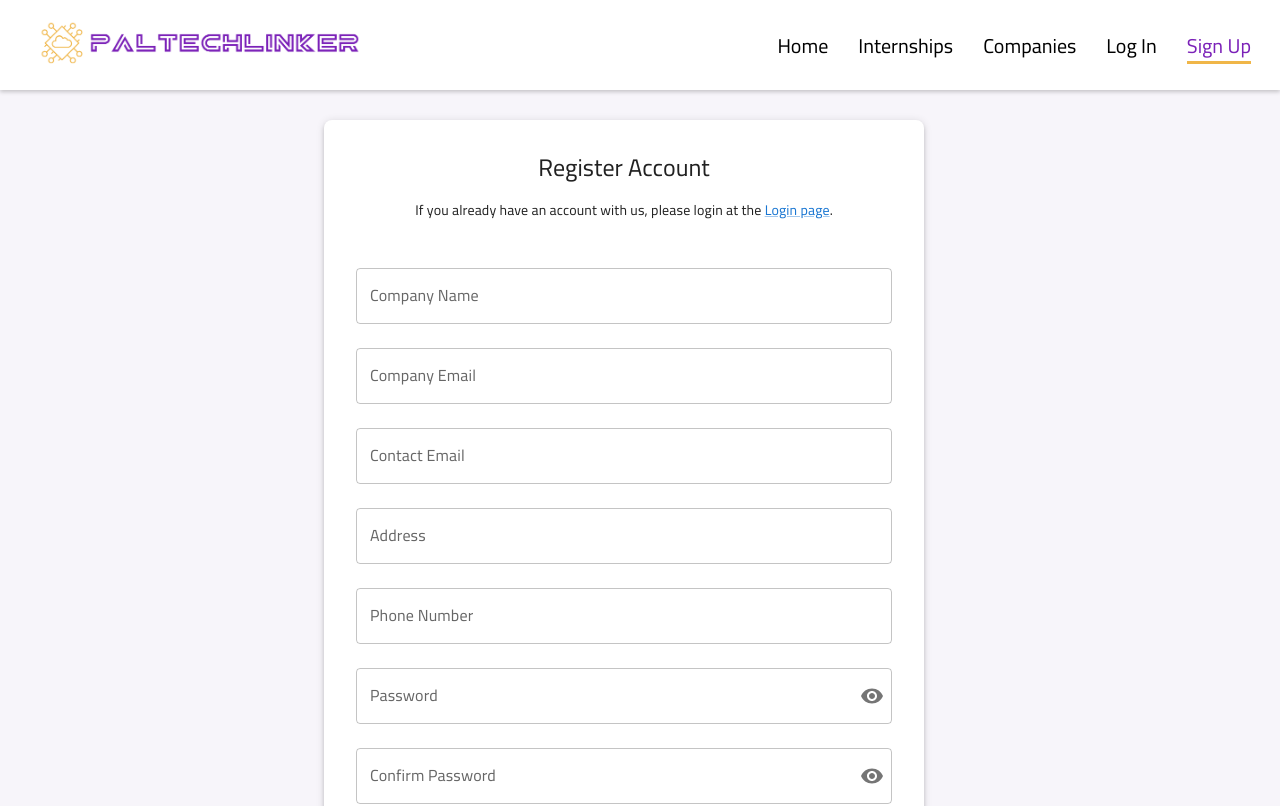
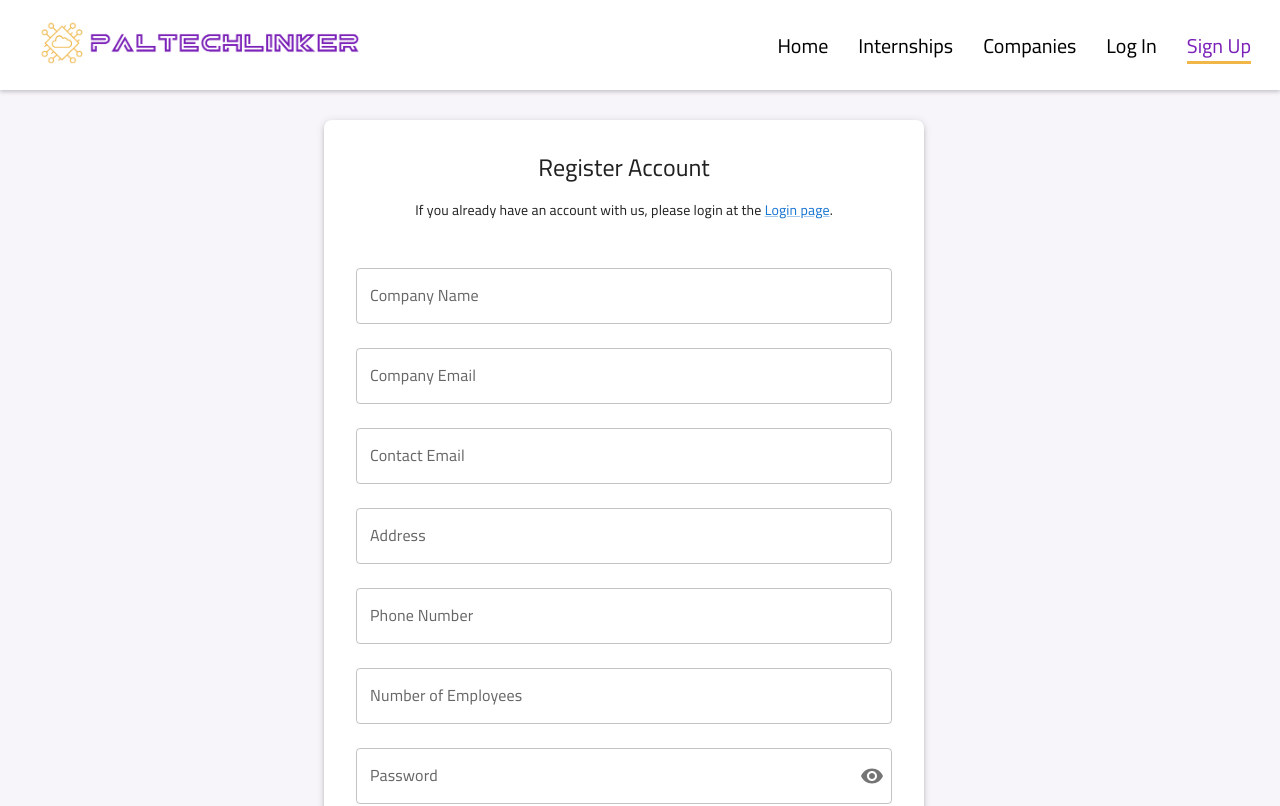
Before and after one commit to Lojain-Abdalrazaq/GSG-MRDT-Training-Project-PalTechLinker, a React (Create React App) app in the folder FrontEnd/paltechlinker/: page /signup in a window 1280 px wide. Shown: the top 806 px of the page. Built offline with nearby package versions, Linux system fonts and the light colour scheme.

Commit message:
Integrate sign up with api

```diff
--- a/FrontEnd/paltechlinker/src/Pages/Signup/Signup.jsx
+++ b/FrontEnd/paltechlinker/src/Pages/Signup/Signup.jsx
@@ -17,13 +17,51 @@ import LinkedInIcon from "@mui/icons-material/LinkedIn";
 import * as Yup from "yup";
 import Colors from "../../Assets/Colors/Colors";
 import CustomButton from "../../CommonComponents/CustomButton";
+import axios from "axios";
+import { useNavigate } from "react-router-dom";
 
 const Register = () => {
   const [showPassword, setShowPassword] = useState(false);
   const [showConfirmPassword, setShowConfirmPassword] = useState(false);
+  const navigate = useNavigate();
+  const [signUpMessage, setSignUpMessage] = useState("");
 
   const handleSubmit = async (values) => {
-    // Handle submit logic here
+    const signupData = {
+      name: values.companyName,
+      email: values.companyEmail,
+      password: values.password,
+      address: values.address,
+      description: values.description,
+      websiteLink: values.website,
+      phoneNumber: values.phone,
+      contactEmail: values.contactEmail,
+      imageUrl: values.avatar
+        ? URL.createObjectURL(values.avatar)
+        : "http://example.com/updatedimage.png",
+      numberOfEmployees: 100,
+      socialAccount: values.linkedIn,
+    };
+
+    try {
+      const response = await axios.post(
+        "http://localhost:8081/api/companies/signup",
+        signupData
+      );
+
+      if (response.status === 201) {
+        setSignUpMessage(response.data);
+        console.log("Sign Up successful");
+        navigate("/login");
+      } else {
+        setSignUpMessage(
+          response.data|| "Signup failed. Please try again."
+        );
+      }
+    } catch (error) {
+      console.error("Error signing up:", error);
+      setSignUpMessage("Signup failed. Please try again.");
+    }
   };
 
   return (
@@ -70,6 +108,17 @@ const Register = () => {
               >
                 Register Account
               </Typography>
+
+              {signUpMessage && (
+                <Typography
+                  variant="body1"
+                  color="error"
+                  style={{ marginTop: "1rem" }}
+                >
+                  {signUpMessage}
+                </Typography>
+              )}
+
               <Typography
                 variant="body2"
                 style={{
@@ -101,6 +150,7 @@ const Register = () => {
                   description: "",
                   linkedIn: "",
                   avatar: null,
+                  numberOfEmployees: "",
                 }}
                 validationSchema={Yup.object().shape({
                   companyName: Yup.string().required(
@@ -128,6 +178,10 @@ const Register = () => {
                     .url("Invalid LinkedIn URL")
                     .required("LinkedIn is required"),
                   avatar: Yup.mixed().required("Company Avatar is required"),
+                  numberOfEmployees: Yup.number()
+                    .required("Number of Employees is required")
+                    .positive("Must be a positive number")
+                    .integer("Must be an integer"),
                 })}
                 onSubmit={handleSubmit}
               >
@@ -210,6 +264,28 @@ const Register = () => {
                       label="Phone Number"
                       error={touched.phone && !!errors.phone}
                       helperText={touched.phone && errors.phone}
+                      inputProps={{
+                        style: { fontFamily: "'Cairo', sans-serif" },
+                      }}
+                      InputLabelProps={{
+                        style: { fontFamily: "'Cairo', sans-serif" },
+                      }}
+                    />
+
+                    <Field
+                      as={TextField}
+                      variant="outlined"
+                      margin="normal"
+                      fullWidth
+                      name="numberOfEmployees"
+                      label="Number of Employees"
+                      type="number"
+                      error={
+                        touched.numberOfEmployees && !!errors.numberOfEmployees
+                      }
+                      helperText={
+                        touched.numberOfEmployees && errors.numberOfEmployees
+                      }
                       inputProps={{
                         style: { fontFamily: "'Cairo', sans-serif" },
                       }}
@@ -393,6 +469,7 @@ const Register = () => {
                     <CustomButton
                       text="Register"
                       fullWidth={true}
+                      type="submit"
                     />
                   </Form>
                 )}
```
